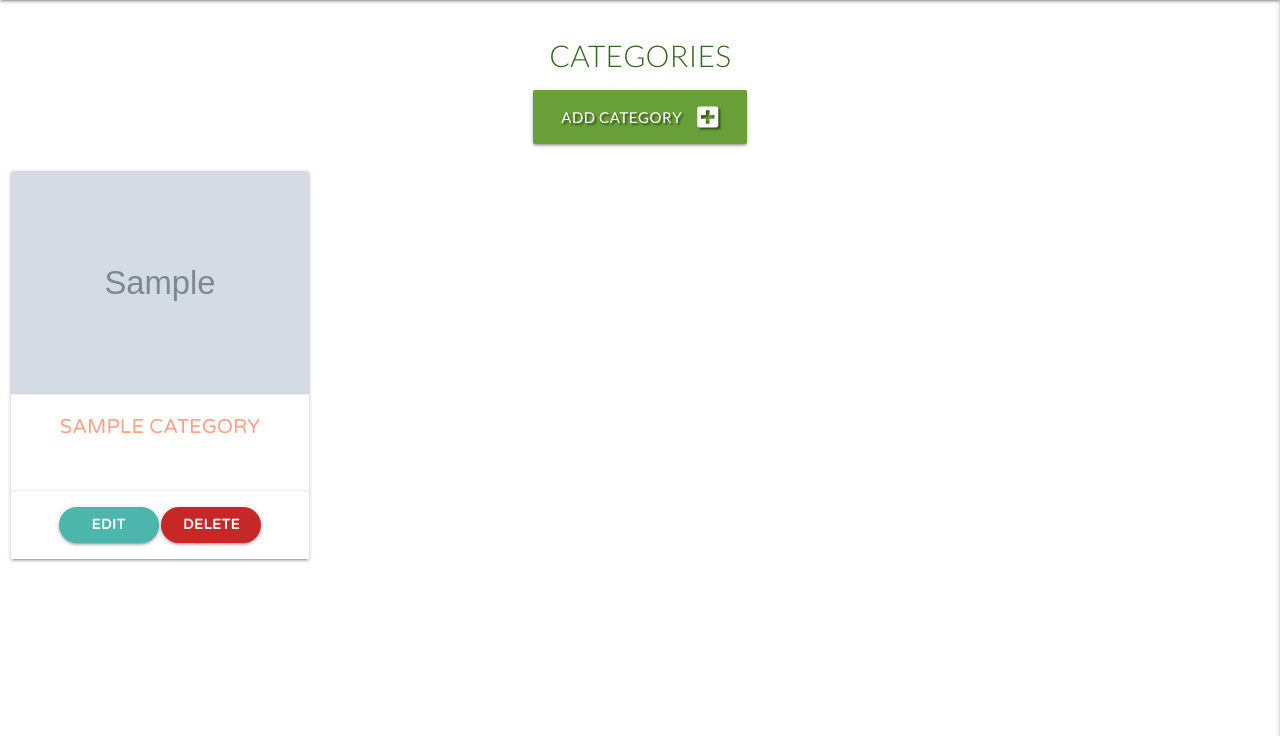
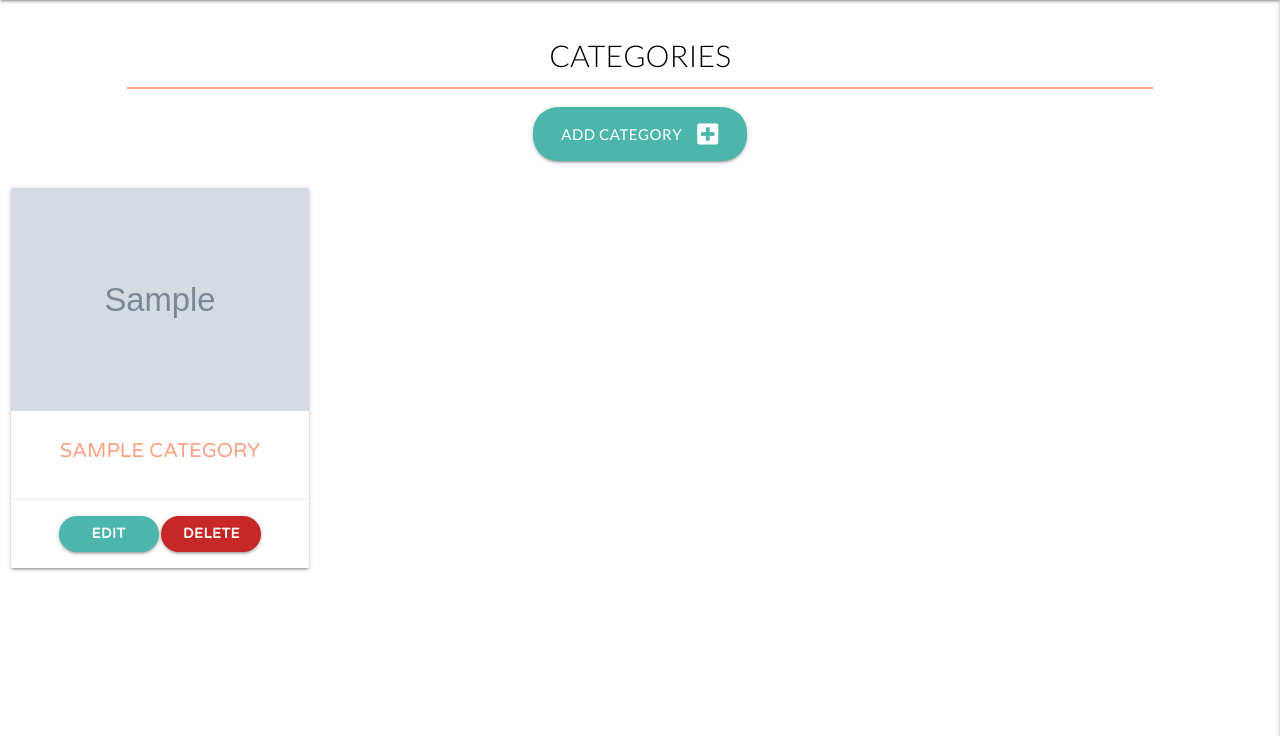
Before and after one commit to Code-Institute-Submissions/FeedMe, a Flask app: page /categories in a window 1280 px wide. Shown: the part 64-800 px from the top of the page. Run offline with Flask 2, Linux system fonts and the light colour scheme; grey boxes marked "Sample" are stand-in pictures; a database or web service that is not in the repository returns one stand-in record (values such as "Sample title"); some libraries are stand-ins or nearby versions; some web fonts are replaced.

Commit message:
added styles to categories page

```diff
--- a/static/css/style.css
+++ b/static/css/style.css
@@ -468,3 +468,22 @@ img.image-shadow.tool-image{
     object-position: right;
     margin-bottom: 40px;
 }
+
+/* ----------------------------------------------- CATEGORIES --- */
+
+a.btn-large.add-recipe{
+    background-color: #4db6ac;
+    color: white;
+    border-radius: 25px;
+
+}
+
+i.fas.fa-plus-square.right{
+    ;
+}
+
+a.btn-large.add-recipe:hover{
+    background-color:white;
+    color: #4db6ac;
+    border: none;
+}
--- a/templates/categories.html
+++ b/templates/categories.html
@@ -1,49 +1,36 @@
 {% extends "base.html" %}
 {% block content %}
 
-    <h3 class="light-green-text text-darken-4 center-align">Categories</h3>
+    <h3 class="black-text center-align">
+        Categories
+        <hr class="underline s8 m8 l8">
+    </h3>
 
     <!-- Add Categories Button -->
     <div class="row">
         <div class="col s12 center-align">
-            <a href="{{ url_for('add_category') }}" class="btn-large light-green darken-2 text-shadow">
+            <a href="{{ url_for('add_category') }}" class="btn-large add-recipe">
                 Add Category <i class="fas fa-plus-square right"></i>
             </a>
         </div>
     </div>
     <!-- End Add Categories Button -->
-
-    <div class="row">
+        <div class="row center-align">
             {% for category in categories %}
-            <div class="col s12 m3">
-                <div class="card center-align">
+                <div class="col s12 m3 l3">
+                    <div class="card">
                         <div class="card-image">
                             <img src="{{category.category_image}}" alt="{{ category.category_image }}">
                         </div>
-                    <div class="card-content card-action">
-                        <a href=""><span class="card-title">{{ category.category_name }}</span></a>
+                        <div class="card-content">
+                            <a href="">
+                                <span class="card-title">{{ category.category_name }}</span></a>
                         </div>
                         <div class="card-action">
                             <a href="{{ url_for('edit_category', category_id=category._id) }}"
                                 class="btn btn-recipe edit">Edit</a>
-                        <a href="#delete-recipe" class="btn btn-recipe modal-trigger delete">Delete</a>
-                    </div>
-                </div>
-            </div>
-
-            <!-- Modal Action -->
-                <div id="delete-recipe" class="modal center-align">
-                    <div>
-                        <div>
-                            <i class="fas fa-exclamation-circle red-text text-darken-3"></i>
-                            <p>
-                                Are you sure you want to delete this category?
-                            </p>
-                        </div>
-                        <div>
-                            <a href="{{ url_for('delete_category', category_id=category._id) }}"
-                                class="btn-recipe btn-small neutral modal-close del">Delete</a>
-                            <a class="btn-recipe btn-small neutral modal-close ed">Cancel</a>
+                            <a id href="{{ url_for('delete_category', category_id=category._id) }}"
+                                class="btn btn-recipe modal-trigger delete">Delete</a>
                         </div>
                     </div>
                 </div>
--- a/templates/recipes.html
+++ b/templates/recipes.html
@@ -35,12 +35,6 @@
                 <div class="card-content">
                     <a href="{{url_for('recipe', recipe_id=recipe._id)}}">
                         <span class="card-title">{{ recipe.recipe_name }}</span></a>
-                        {% if session.user|lower == recipe.created_by|lower %}
-                            {% if recipe.favorite == "on" %}
-                            <i class="fas fa-heart light-green-text text-lighten-2 tooltipped"
-                                data-position="right" data-tooltip="I love it!"></i>
-                            {% endif %}
-                        {% endif %}
                 <div>
                     <h5 class="recipe-description">{{ recipe.recipe_description }}</h5>
                 </div>
```
Lines whose indentation alone changed are shown as unchanged.
